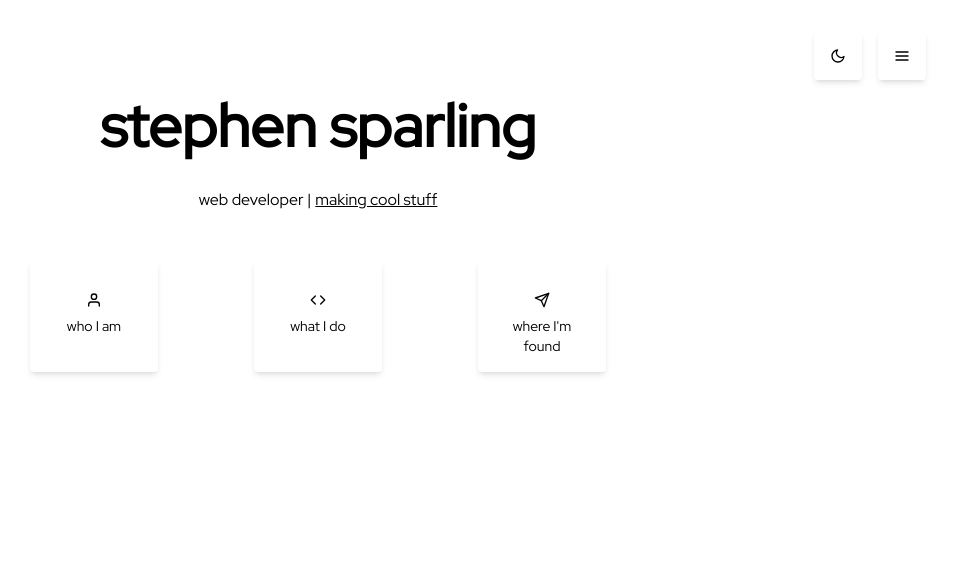
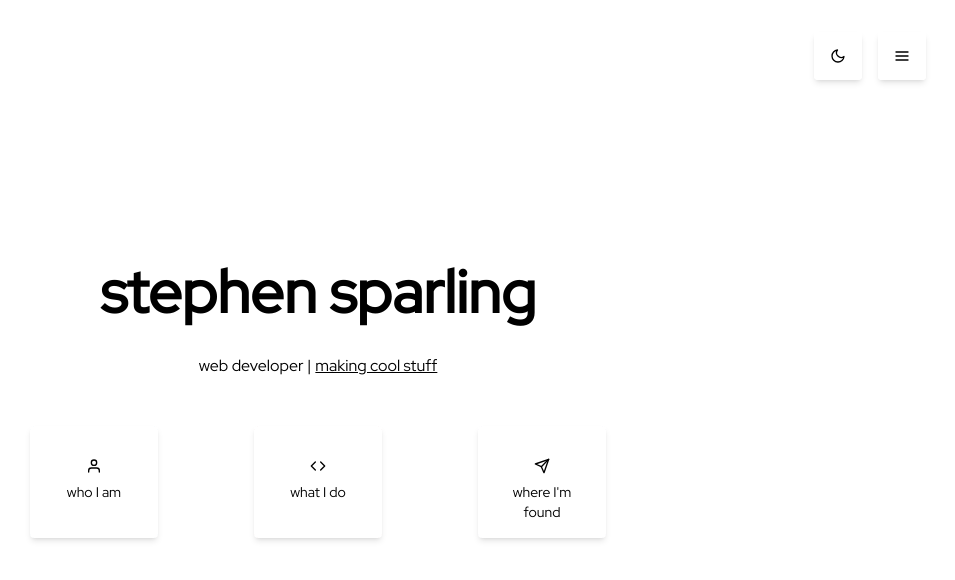
Before and after one commit to sparlos/sparling-dev, a Next.js app: page / in a window 1280 px wide. Shown: the top 580 px of the page, without its empty margins (322-1277 px from the left). Built offline with nearby package versions, Linux system fonts and the light colour scheme.

Commit message:
fix centering issue for home screen after mobile improvements

```diff
--- a/pages/index.tsx
+++ b/pages/index.tsx
@@ -58,7 +58,7 @@ const Home: NextPage = () => {
         itemPosition={itemPosition}
         onQuitGame={endGame}
       />
-      <div className="relative z-10 mt-8 flex flex-col items-center py-24 sm:my-auto sm:mt-0">
+      <div className="relative z-10 mt-8 flex flex-col items-center py-24 sm:my-auto sm:mt-auto">
         <AnimatePresence initial={false} mode="wait">
           {isPlayerInitialized ? (
             <motion.h1
```
